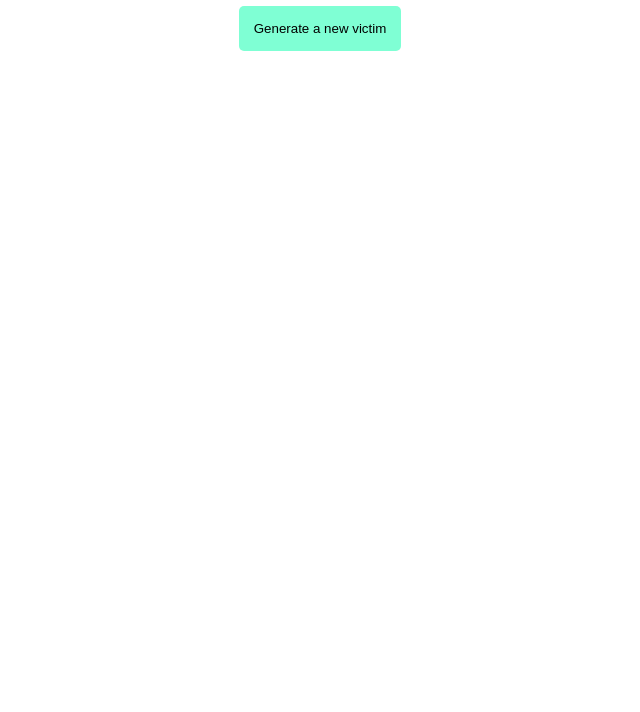
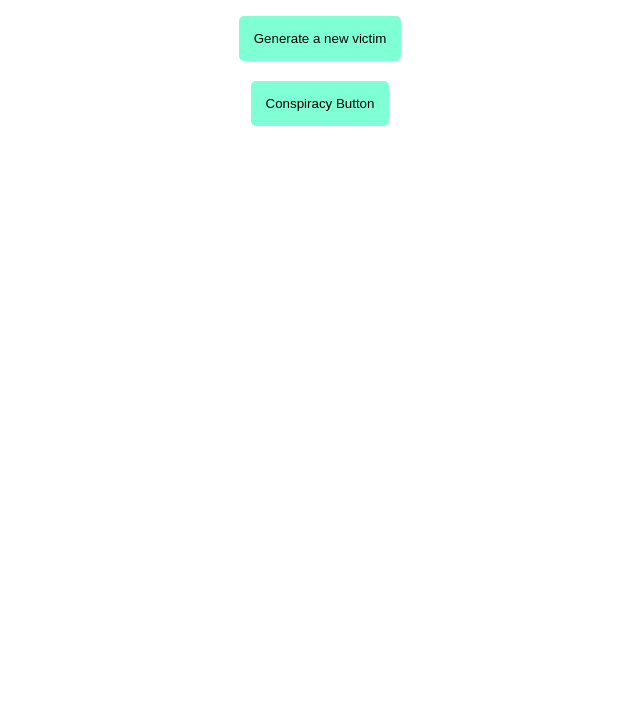
Before and after one commit to MichaelSinn/victim-generator, a plain HTML site: page index.html in a window 1280 px wide. Shown: the part 88-800 px from the top of the page, without its empty margins (320-960 px from the left). Drawn offline with Linux system fonts and the light colour scheme.

Commit message:
Added new functionality

```diff
--- a/assets/css/main.css
+++ b/assets/css/main.css
@@ -13,6 +13,7 @@ button{
     background-color: aquamarine;
     border: none;
     border-radius: 5px;
+    margin: 10px;
 }
 
 button:hover{
--- a/assets/js/randomVictim.js
+++ b/assets/js/randomVictim.js
@@ -52,3 +52,9 @@ function newVictim(){
     localStorage.setItem("alreadyPicked", JSON.stringify(alreadyPicked));
     victimEl.innerText = victim;
 }
+
+function totallyRandomVictim(){
+    let victimEl = document.getElementById("victim");
+
+    victimEl.innerText = "Diana";
+}
--- a/index.html
+++ b/index.html
@@ -9,6 +9,7 @@
   <main>
     <h1 id="victim">No victim yet</h1>
     <button onclick="newVictim()">Generate a new victim</button>
+    <button onclick="totallyRandomVictim()">Conspiracy Button</button>
     <script src="assets/js/randomVictim.js"></script>
   </main>
 </body>
```
